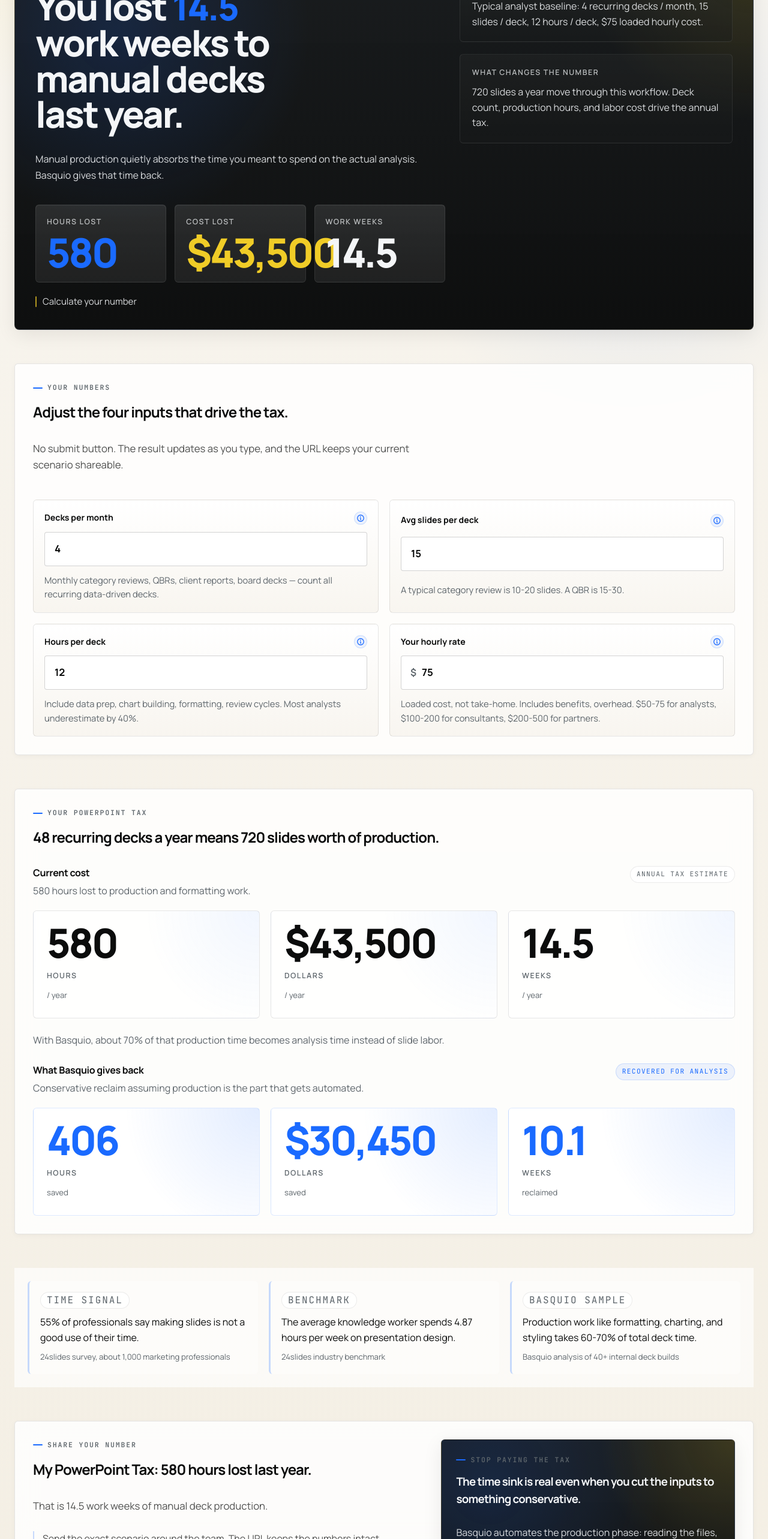
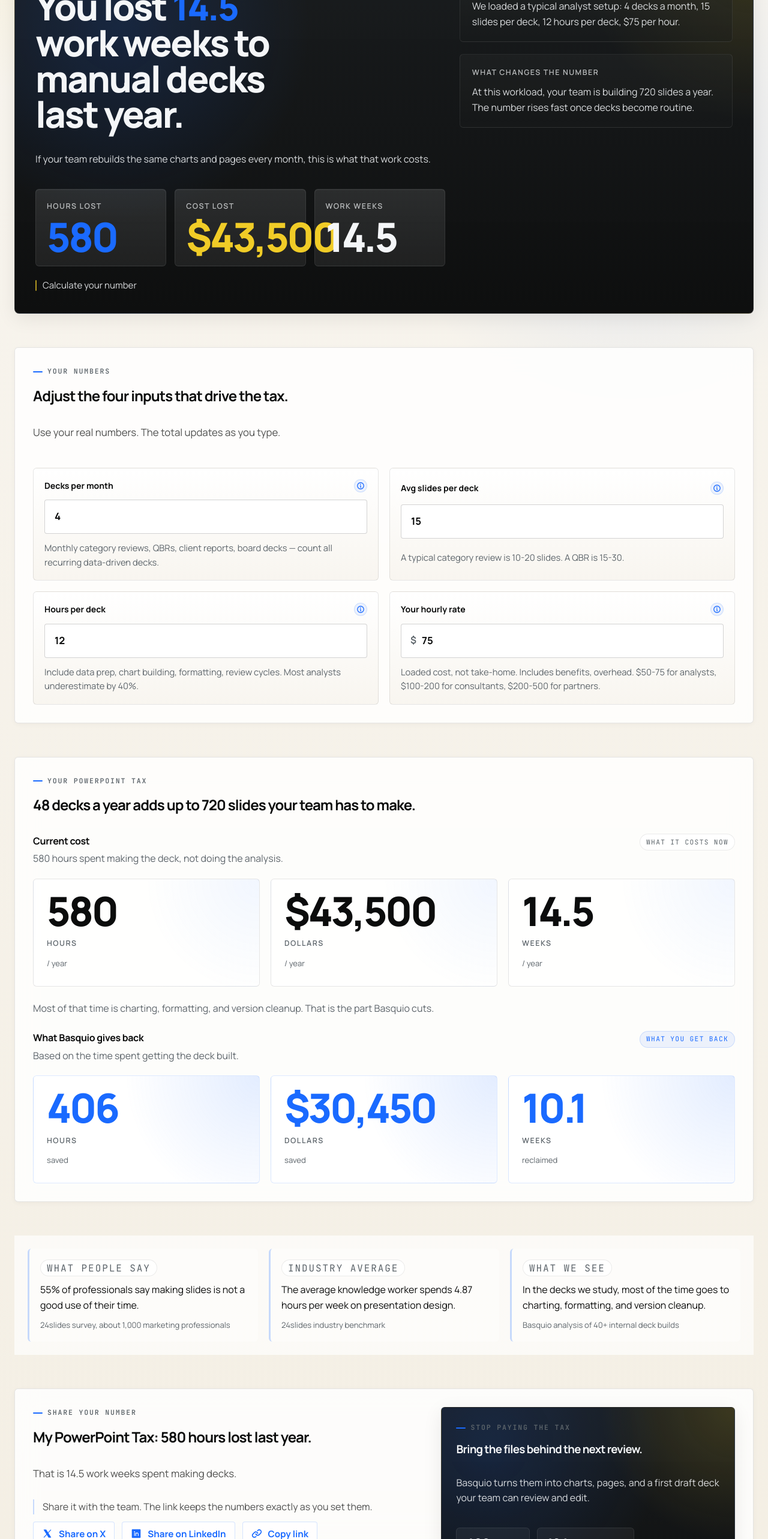
Before and after one commit to marcodicesare-dev/basquio, a Next.js app in the folder apps/web/: page /powerpoint-tax in a window 1280 px wide. Shown: the part 234-2800 px from the top of the page at 60% size. Built offline with nearby package versions, Linux system fonts and the light colour scheme; no server answers.

Commit message:
Tighten PowerPoint tax copy

```diff
--- a/apps/web/src/app/powerpoint-tax/calculator.tsx
+++ b/apps/web/src/app/powerpoint-tax/calculator.tsx
@@ -344,8 +344,7 @@
               weeks to manual decks last year.
             </h1>
             <p className="hero-copy">
-              Manual production quietly absorbs the time you meant to spend on the actual analysis. Basquio gives that
-              time back.
+              If your team rebuilds the same charts and pages every month, this is what that work costs.
             </p>
           </div>
 
@@ -379,13 +378,13 @@
           <div className="power-tax-hero-note">
             <p className="power-tax-side-label">Smart defaults</p>
             <p className="power-tax-side-copy">
-              Typical analyst baseline: {DEFAULT_INPUTS.decksPerMonth} recurring decks / month, {DEFAULT_INPUTS.avgSlides} slides / deck, {DEFAULT_INPUTS.hoursPerDeck} hours / deck, {currencyFormat.format(DEFAULT_INPUTS.hourlyRate)} loaded hourly cost.
+              We loaded a typical analyst setup: {DEFAULT_INPUTS.decksPerMonth} decks a month, {DEFAULT_INPUTS.avgSlides} slides per deck, {DEFAULT_INPUTS.hoursPerDeck} hours per deck, {currencyFormat.format(DEFAULT_INPUTS.hourlyRate)} per hour.
             </p>
           </div>
           <div className="power-tax-hero-note">
             <p className="power-tax-side-label">What changes the number</p>
             <p className="power-tax-side-copy">
-              {numberFormat.format(results.slidesPerYear)} slides a year move through this workflow. Deck count, production hours, and labor cost drive the annual tax.
+              At this workload, your team is building {numberFormat.format(results.slidesPerYear)} slides a year. The number rises fast once decks become routine.
             </p>
           </div>
         </div>
@@ -395,9 +394,7 @@
         <div className="stack">
           <p className="section-label">Your numbers</p>
           <h2>Adjust the four inputs that drive the tax.</h2>
-          <p className="page-copy">
-            No submit button. The result updates as you type, and the URL keeps your current scenario shareable.
-          </p>
+          <p className="page-copy">Use your real numbers. The total updates as you type.</p>
         </div>
 
         <div className="power-tax-input-grid">
@@ -430,7 +427,7 @@
         <div className="stack">
           <p className="section-label">Your PowerPoint tax</p>
           <h2>
-            {numberFormat.format(results.decksPerYear)} recurring decks a year means {numberFormat.format(results.slidesPerYear)} slides worth of production.
+            {numberFormat.format(results.decksPerYear)} decks a year adds up to {numberFormat.format(results.slidesPerYear)} slides your team has to make.
           </h2>
         </div>
 
@@ -439,9 +436,9 @@
             <div className="power-tax-results-heading">
               <div className="power-tax-results-heading-copy">
                 <strong>Current cost</strong>
-                <span>{numberFormat.format(results.totalHoursPerYear)} hours lost to production and formatting work.</span>
+                <span>{numberFormat.format(results.totalHoursPerYear)} hours spent making the deck, not doing the analysis.</span>
               </div>
-              <p className="power-tax-results-heading-stat">Annual tax estimate</p>
+              <p className="power-tax-results-heading-stat">What it costs now</p>
             </div>
             <div className="power-tax-card-grid">
               {summaryTiles.map((tile) => (
@@ -458,7 +455,7 @@
 
           <div className="power-tax-savings-copy">
             <p>
-              With Basquio, about 70% of that production time becomes analysis time instead of slide labor.
+              Most of that time is charting, formatting, and version cleanup. That is the part Basquio cuts.
             </p>
           </div>
 
@@ -466,9 +463,9 @@
             <div className="power-tax-results-heading">
               <div className="power-tax-results-heading-copy">
                 <strong>What Basquio gives back</strong>
-                <span>Conservative reclaim assuming production is the part that gets automated.</span>
+                <span>Based on the time spent getting the deck built.</span>
               </div>
-              <p className="power-tax-results-heading-stat power-tax-results-heading-stat-accent">Recovered for analysis</p>
+              <p className="power-tax-results-heading-stat power-tax-results-heading-stat-accent">What you get back</p>
             </div>
             <div className="power-tax-card-grid">
               {savingsTiles.map((tile) => (
@@ -487,18 +484,18 @@
 
       <section className="inset-panel power-tax-context-strip">
         <article className="power-tax-context-item">
-          <p className="power-tax-context-kicker">Time signal</p>
+          <p className="power-tax-context-kicker">What people say</p>
           <p>55% of professionals say making slides is not a good use of their time.</p>
           <span>24slides survey, about 1,000 marketing professionals</span>
         </article>
         <article className="power-tax-context-item">
-          <p className="power-tax-context-kicker">Benchmark</p>
+          <p className="power-tax-context-kicker">Industry average</p>
           <p>The average knowledge worker spends 4.87 hours per week on presentation design.</p>
           <span>24slides industry benchmark</span>
         </article>
         <article className="power-tax-context-item">
-          <p className="power-tax-context-kicker">Basquio sample</p>
-          <p>Production work like formatting, charting, and styling takes 60-70% of total deck time.</p>
+          <p className="power-tax-context-kicker">What we see</p>
+          <p>In the decks we study, most of the time goes to charting, formatting, and version cleanup.</p>
           <span>Basquio analysis of 40+ internal deck builds</span>
         </article>
       </section>
@@ -508,8 +505,8 @@
           <div className="stack">
             <p className="section-label">Share your number</p>
             <h2>My PowerPoint Tax: {numberFormat.format(results.totalHoursPerYear)} hours lost last year.</h2>
-            <p className="page-copy">That is {formatWeeksForShare(results.totalWeeksPerYear)} work weeks of manual deck production.</p>
-            <p className="power-tax-share-quote">Send the exact scenario around the team. The URL keeps the numbers intact.</p>
+            <p className="page-copy">That is {formatWeeksForShare(results.totalWeeksPerYear)} work weeks spent making decks.</p>
+            <p className="power-tax-share-quote">Share it with the team. The link keeps the numbers exactly as you set them.</p>
             <div className="row power-tax-share-actions">
               <a
                 className="button secondary"
@@ -540,10 +537,9 @@
           <div className="power-tax-cta-block">
             <div className="stack">
               <p className="section-label">Stop paying the tax</p>
-              <h3>The time sink is real even when you cut the inputs to something conservative.</h3>
+              <h3>Bring the files behind the next review.</h3>
               <p className="muted">
-                Basquio automates the production phase: reading the files, computing the metrics, writing the
-                narrative, and packaging the deck.
+                Basquio turns them into charts, pages, and a first draft deck your team can review and edit.
               </p>
             </div>
             <div className="power-tax-cta-proof-row">
--- a/apps/web/src/app/powerpoint-tax/page.tsx
+++ b/apps/web/src/app/powerpoint-tax/page.tsx
@@ -9,22 +9,22 @@
   {
     question: "How is The PowerPoint Tax calculated?",
     answer:
-      "The calculator multiplies decks per month by 12, then scales by hours per deck and deck size. It converts that annual time into dollars using your hourly rate and estimates Basquio savings at 70% of the production burden.",
+      "The calculator takes decks per month, multiplies by 12, then by hours per deck. That gives annual hours. It then turns those hours into dollars using your hourly rate. The Basquio estimate assumes about 70% of deck time is the work of getting the deck built.",
   },
   {
     question: "What counts as a deck in this calculator?",
     answer:
-      "Any recurring data-driven presentation counts: category reviews, QBRs, client reports, board decks, competitive analyses, or internal performance readouts.",
+      "Any recurring presentation built from data counts: category reviews, QBRs, client reports, board decks, competitive updates, or internal readouts.",
   },
   {
     question: "Is 12 hours per deck realistic?",
     answer:
-      "Yes. Consulting and insight teams routinely spend 8 to 30 hours building data-heavy presentations once prep, charting, formatting, and review cycles are included. The 12-hour default is conservative for a 15-slide review deck.",
+      "Yes. Once you include pulling the numbers, building charts, formatting slides, and fixing review comments, 12 hours is a conservative number for a 15-slide deck.",
   },
   {
     question: "How does Basquio reduce the time?",
     answer:
-      "Basquio automates the production phase: it reads the source files, computes the metrics, generates charts, writes the first narrative draft, and applies the output structure. The team still owns the final judgment on what matters.",
+      "Basquio reads the files, builds the charts, drafts the pages, and gives your team a first deck to review and edit.",
   },
 ] as const;
 
@@ -104,8 +104,8 @@
           <p className="section-label light">FAQ</p>
           <h2>The skeptical questions are the right questions.</h2>
           <p className="muted">
-            If the number feels high, change the inputs. The point is not to win with a heroic assumption. The point is
-            to make the deck labor visible.
+            If the number feels high, lower the inputs. The point is to make the time visible, not to force a scary
+            answer.
           </p>
         </div>
 
@@ -120,9 +120,9 @@
       </section>
 
       <PublicSiteFooterCta
-        eyebrow="Ready to redirect the time"
-        title="Turn deck labor back into analysis."
-        copy="Bring the spreadsheet package behind the next review. Basquio handles the production pass so the team can focus on what changed and why."
+        eyebrow="Ready to stop doing this by hand"
+        title="Bring the files. Start from a real draft."
+        copy="Basquio turns the source files behind the next review into charts, pages, and a deck your team can edit."
         primaryLabel="Try Basquio free"
         primaryHref="/jobs/new"
         secondaryLabel="See pricing"
```
